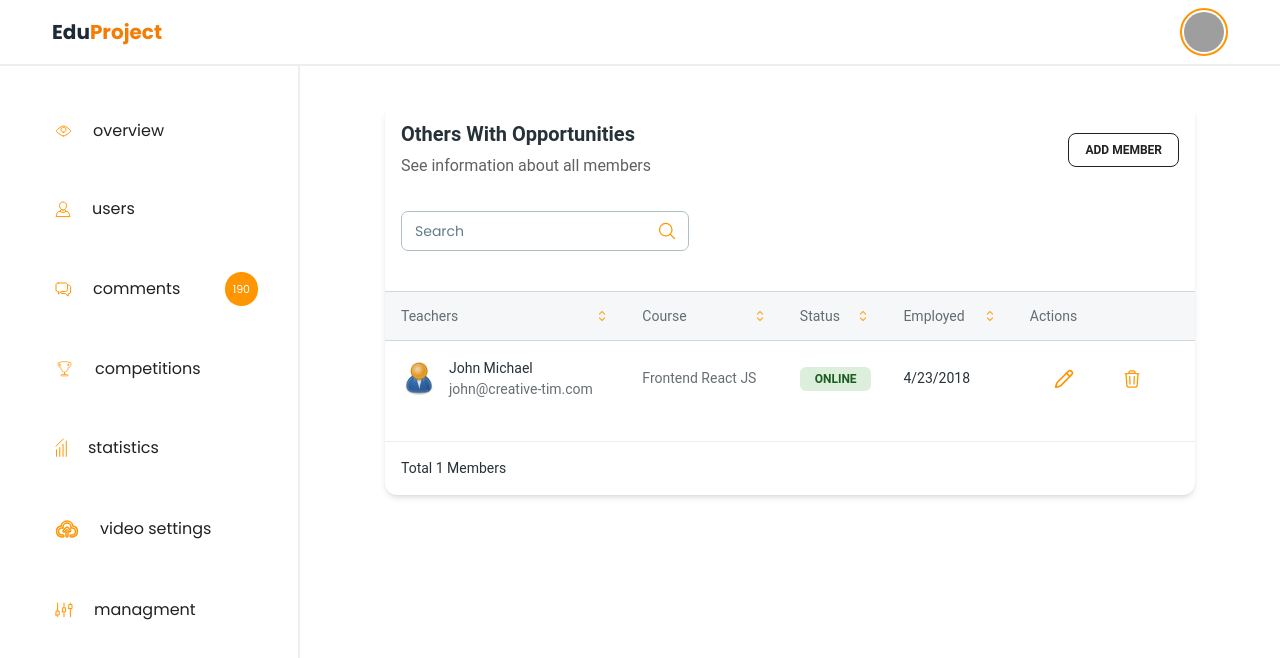
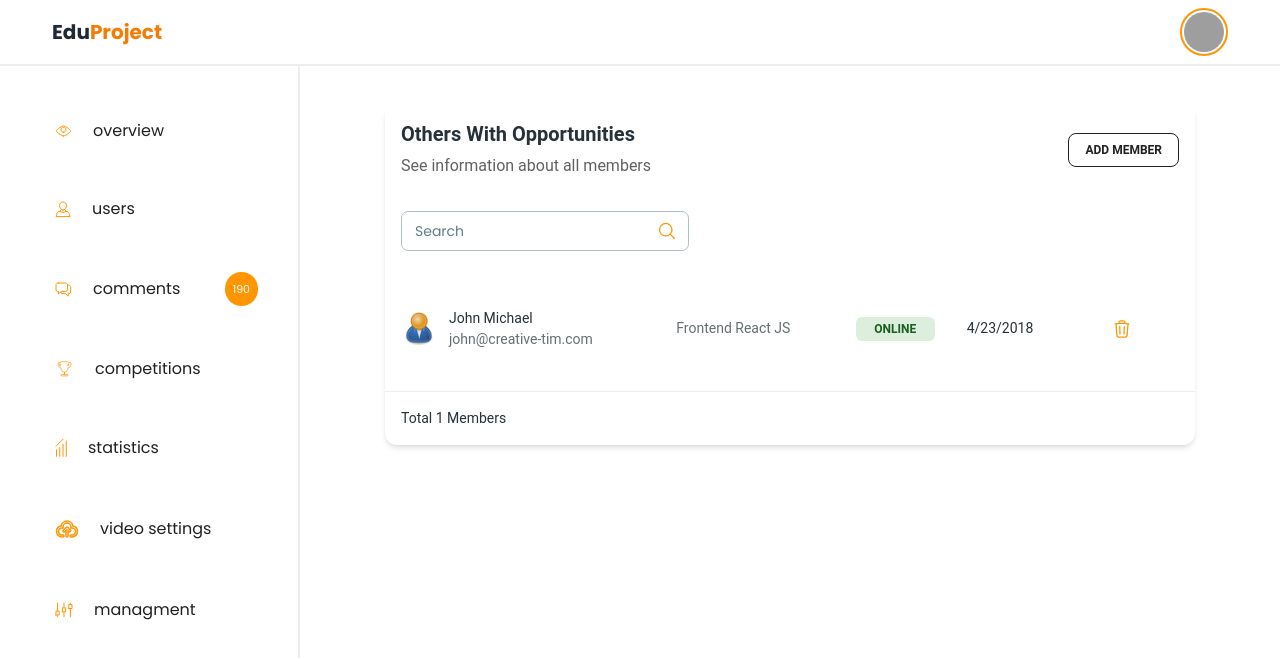
Before and after one commit to nurbek2107/eduit-project, a Next.js app: page /admin/settings in a window 1280 px wide. Shown: the top 658 px of the page. Built offline with nearby package versions, Linux system fonts and the light colour scheme; grey boxes are pictures that could not be loaded.

Commit message:
useless codes deleted

```diff
--- a/src/app/admin/(pages)/settings/page.jsx
+++ b/src/app/admin/(pages)/settings/page.jsx
@@ -23,15 +23,6 @@ import {
 } from "@material-tailwind/react";
 import DatePicker from "react-datepicker";
 import "react-datepicker/dist/react-datepicker.css";
-import { PencilIcon } from "lucide-react";
-
-const TABS = [
-  { label: "All", value: "all" },
-  { label: "Payed", value: "payed" },
-  { label: "Did not payed", value: "did-not-payed" },
-];
-
-const TABLE_HEAD = ["Teachers", "Course", "Status", "Employed", "Actions"];
 
 const initialRows = [
   {
@@ -50,7 +41,6 @@ function Settings() {
   const [rows, setRows] = useState(initialRows);
   const [filteredRows, setFilteredRows] = useState(initialRows);
   const [openDialog, setOpenDialog] = useState(false);
-  const [openEditDialog, setOpenEditDialog] = useState(false);
   const [newUser, setNewUser] = useState({
     img: "",
     name: "",
@@ -63,17 +53,6 @@ function Settings() {
   const [searchTerm, setSearchTerm] = useState("");
   const [isClient, setIsClient] = useState(false);
 
-  const [editCourse, setEditCourse] = useState({
-    originalTitle: "",
-    name: "",
-    instructor: "",
-    status: "",
-    date: "",
-  });
-
-
-  const [selectedTab, setSelectedTab] = useState("all");
-
   useEffect(() => {
     setIsClient(true);
   }, []);
@@ -83,37 +62,6 @@ function Settings() {
     setNewUser({
       ...newUser,
       [name]: type === "checkbox" ? checked : value,
-    });
-  };
-
-  const handleEditCourse = () => {
-    if (
-      !editCourse.name ||
-      !editCourse.instructor ||
-      !editCourse.status ||
-      !editCourse.date
-    ) {
-      alert("Please fill in all fields.");
-      return;
-    }
-
-    setRows((prev) => {
-      const updatedRows = prev.map((row) =>
-        row.name === editCourse.originalTitle
-          ? { ...row, ...editCourse, name: editCourse.name }
-          : row
-      );
-      filterRows(selectedTab, searchTerm, updatedRows);
-      return updatedRows;
-    });
-
-    setOpenEditDialog(false);
-    setEditCourse({
-      originalTitle: "",
-      name: "",
-      instructor: "",
-      status: "",
-      date: "",
     });
   };
 
@@ -182,25 +130,6 @@ function Settings() {
     }
   };
 
-  const handleEditInputChange = (e) => {
-    const { name, value } = e.target;
-    setEditCourse((prev) => ({
-      ...prev,
-      [name]: value,
-    }));
-  };
-
-  const openEditDialogHandler = (course) => {
-    setEditCourse({
-      originalTitle: course.name,
-      name: course.name,
-      instructor: course.org,
-      status: course.status,
-      date: course.date,
-    });
-    setOpenEditDialog(true);
-  };
-
   return (
     <section className="w-full py-[45px] px-[85px]">
       <Card className="h-full">
@@ -241,30 +170,6 @@ function Settings() {
         </CardHeader>
         <CardBody className="overflow-scroll px-0 ">
           <table className="mt-4 w-full min-w-max table-auto text-left">
-            <thead>
-              <tr>
-                {TABLE_HEAD.map((head, index) => (
-                  <th
-                    key={head}
-                    className="cursor-pointer border-y border-blue-gray-100 bg-blue-gray-50/50 p-4 transition-colors hover:bg-blue-gray-50"
-                  >
-                    <Typography
-                      variant="small"
-                      color="blue-gray"
-                      className="flex items-center justify-between gap-2 font-normal leading-none opacity-70 text-center"
-                    >
-                      {head}{" "}
-                      {index !== TABLE_HEAD.length - 1 && (
-                        <ChevronUpDownIcon
-                          strokeWidth={2}
-                          className="h-4 w-4"
-                        />
-                      )}
-                    </Typography>
-                  </th>
-                ))}
-              </tr>
-            </thead>
             <tbody>
               {filteredRows.map(
                 (row, index) => {
@@ -312,7 +217,7 @@ function Settings() {
                           className="flex flex-col items-center justify-center"
                           variant="ghost"
                           size="sm"
-                          value={row.online ? "online" : "pause"}
+                          value={row.online ? "online" : "offline"}
                           color={row.online ? "green" : "blue-gray"}
                         />
                       </td>
@@ -326,13 +231,6 @@ function Settings() {
                         </Typography>
                       </td>
                       <td className={classes}>
-                        <Button
-                          variant="text"
-                          color="blue"
-                          onClick={() => openEditDialogHandler(row)}
-                        >
-                          <PencilIcon className="h-5 w-5" />
-                        </Button>
                         <Button
                           variant="text"
                           color="red"
@@ -404,50 +302,7 @@ function Settings() {
         </DialogFooter>
       </Dialog>
 
-      {/* Edit Course Dialog */}
-      <Dialog open={openEditDialog} handler={() => setOpenEditDialog(false)}>
-        <DialogHeader>Edit Course</DialogHeader>
-        <DialogBody>
-          <div className="flex flex-col gap-4">
-            <Input
-              label="Title"
-              name="name"
-              value={editCourse.name}
-              onChange={handleEditInputChange}
-            />
-            <Input
-              label="Course Assignment"
-              name="instructor"
-              value={editCourse.instructor}
-              onChange={handleEditInputChange}
-            />
-            <Input
-              label="Status"
-              name="status"
-              value={editCourse.status}
-              onChange={handleEditInputChange}
-            />
-            <Input
-              label="Date"
-              name="date"
-              value={editCourse.date}
-              onChange={handleEditInputChange}
-            />
-          </div>
-        </DialogBody>
-        <DialogFooter>
-          <Button
-            variant="text"
-            color="red"
-            onClick={() => setOpenEditDialog(false)}
-          >
-            Cancel
-          </Button>
-          <Button variant="gradient" onClick={handleEditCourse}>
-            Save Changes
-          </Button>
-        </DialogFooter>
-      </Dialog>
+
     </section>
   );
 }
```
